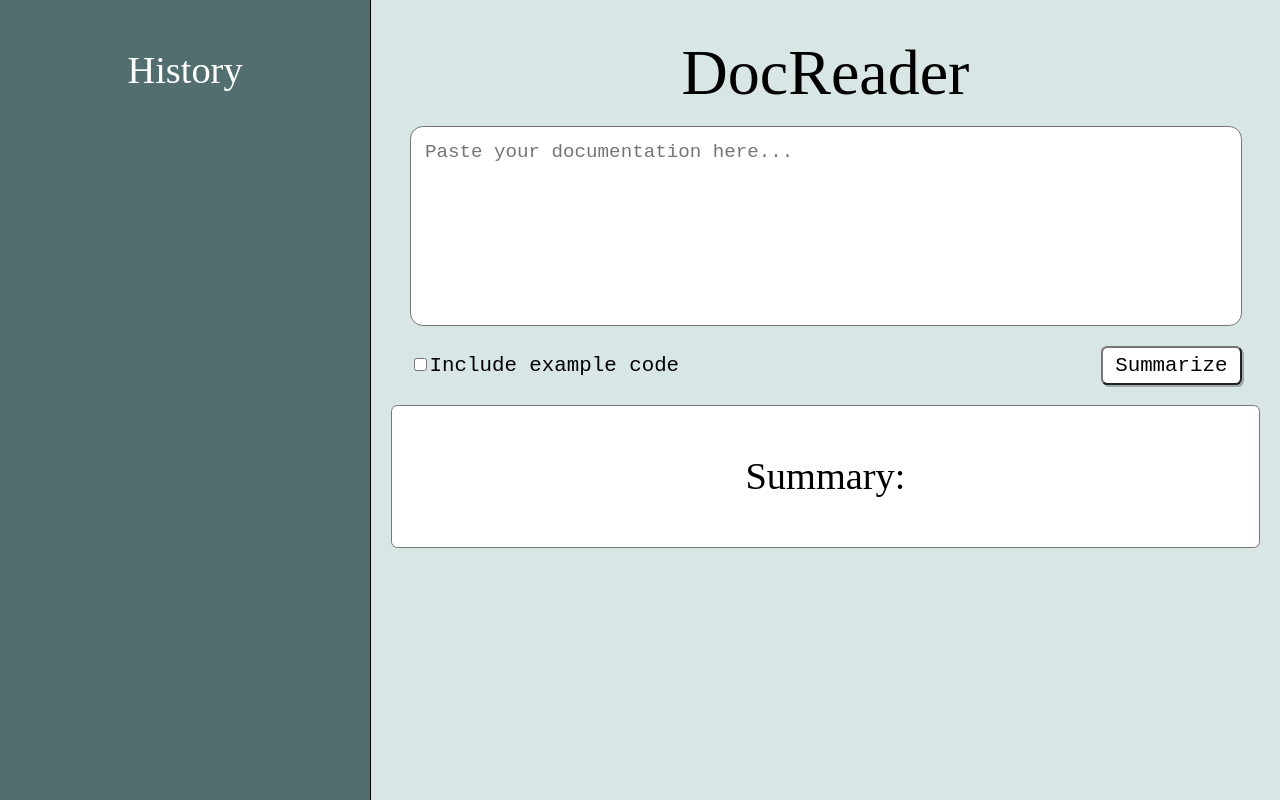
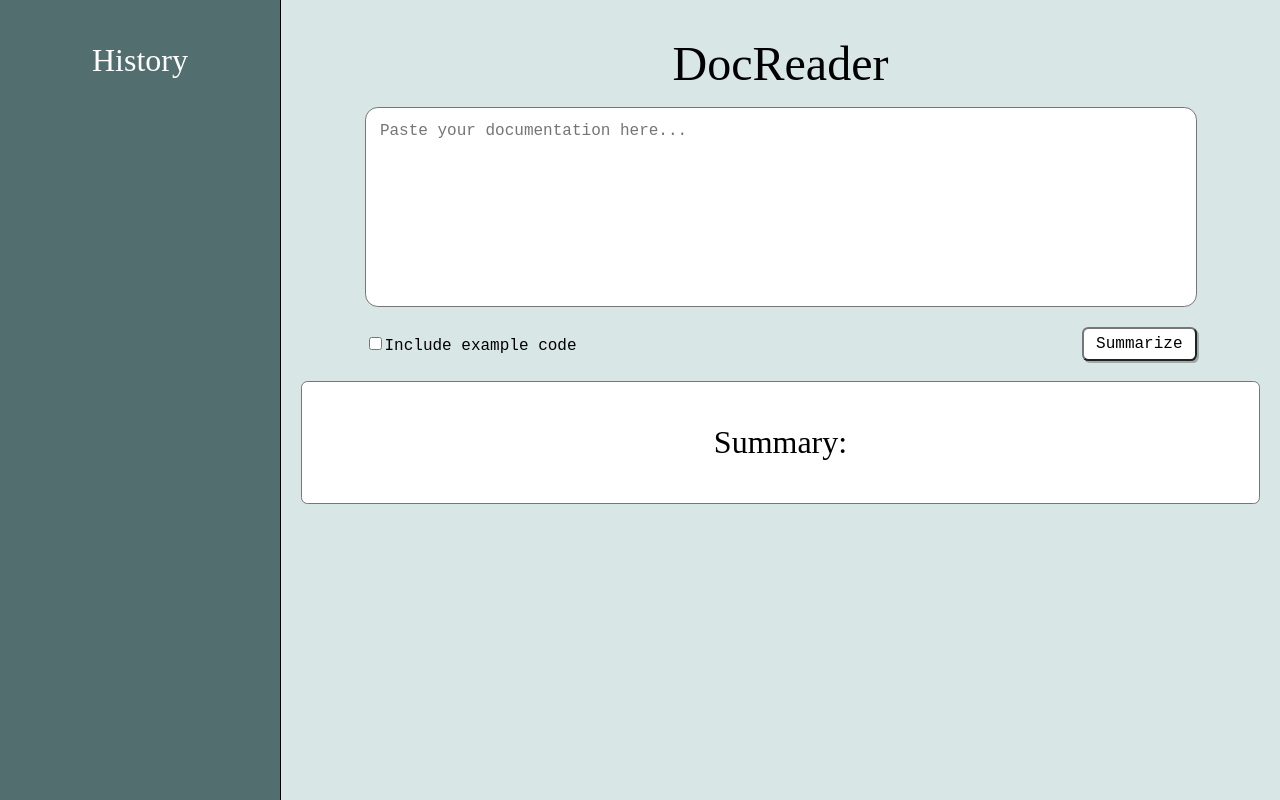
Before and after one commit to Nathan-J26/ENSF400_Project, a React (Create React App) app in the folder docreader/frontend/: page / in a window 1280 px wide. Built offline with nearby package versions, Linux system fonts and the light colour scheme; a web font is replaced by a local one.

Commit message:
Fix font sizes I was initially viewing the page at 75% page zoom, this fixes the sizing to how it should look on 100%

```diff
--- a/docreader/frontend/src/Homepage.css
+++ b/docreader/frontend/src/Homepage.css
@@ -11,7 +11,7 @@
 }
 
 #user-input {
-  font-size: 1.2rem;
+  font-size: 1rem;
   width: 65vw;
   min-height: max(14vh, 200px);
   max-height: 500px;
@@ -32,7 +32,7 @@
 
 h2 {
   font-family: "Tourney";
-  font-size: 4rem;
+  font-size: 3rem;
   font-weight: 400;
   box-sizing: border-box;
   margin: 2vh;
@@ -48,7 +48,7 @@ h2 {
 .controls label,
 .output,
 button {
-  font-size: 1.3rem;
+  font-size: 1rem;
 }
 
 button {
@@ -65,6 +65,14 @@ button:hover {
   background-color: rgb(228, 228, 228);
 }
 
+.controls label {
+  padding: 3px 5px 3px 0;
+  border-radius: 0.1vw;
+}
+.controls label:hover {
+  background-color: #9daaaa;
+}
+
 .output h3 {
   font-weight: 400;
 }
--- a/docreader/frontend/src/Sidebar.css
+++ b/docreader/frontend/src/Sidebar.css
@@ -1,9 +1,9 @@
 .sidebar {
-  width: 200px;
+  width: 160px;
   background: #536e6e;
   color: white;
   padding: 10px;
-  flex: 0 0 350px;
+  flex: 0 0 260px;
   border-right: black solid 1px;
 }
 
@@ -13,7 +13,7 @@
 }
 
 h3 {
-  font-size: 2.4rem;
+  font-size: 2rem;
   font-family: "Tourney";
   font-weight: 200;
 }
```
